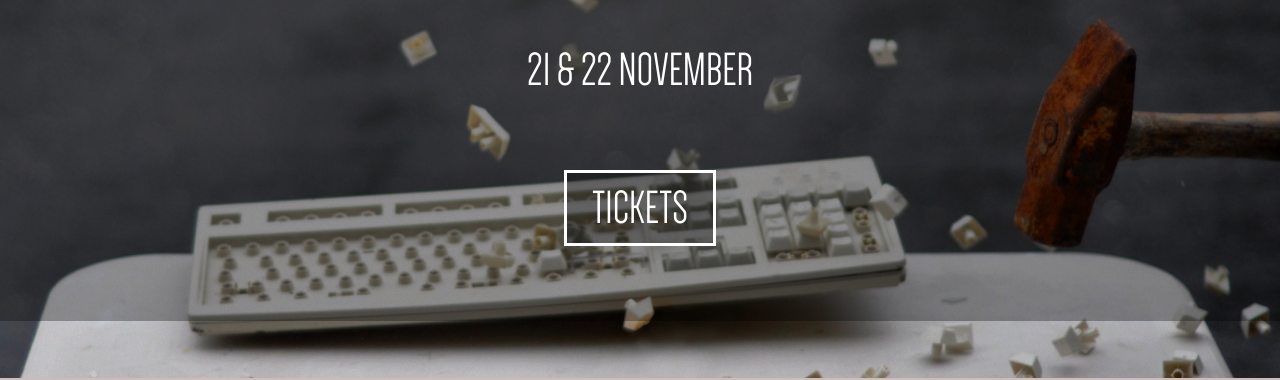
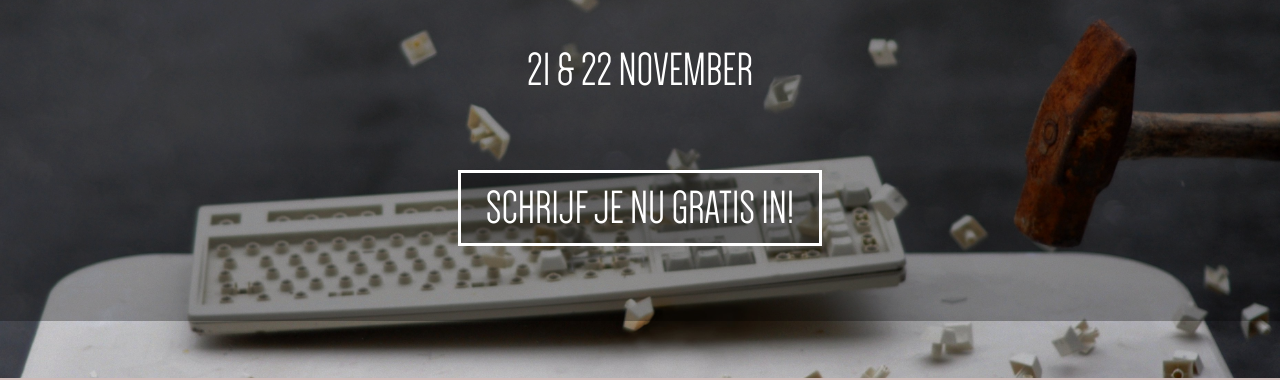
Before and after one commit to kaspereden/gehacktdag, a website: page index.html in a window 1280 px wide. Shown: the part 422-802 px from the top of the page. Drawn offline with nearby package versions, Linux system fonts and the light colour scheme; some packages are replaced by stand-ins of ours.

Commit message:
Changed text

```diff
--- a/index.html
+++ b/index.html
@@ -40,7 +40,7 @@
                         21 &amp; 22 November
                     </div>
                     <div class="col span_12">
-                        <a href="https://ti.to/gehacktdag/2014" class="button" target="_blank">Tickets</a>
+                        <a href="https://ti.to/gehacktdag/2014" class="button" target="_blank">Schrijf je nu gratis in!</a>
                     </div>
                 </div>
             </div>
```
